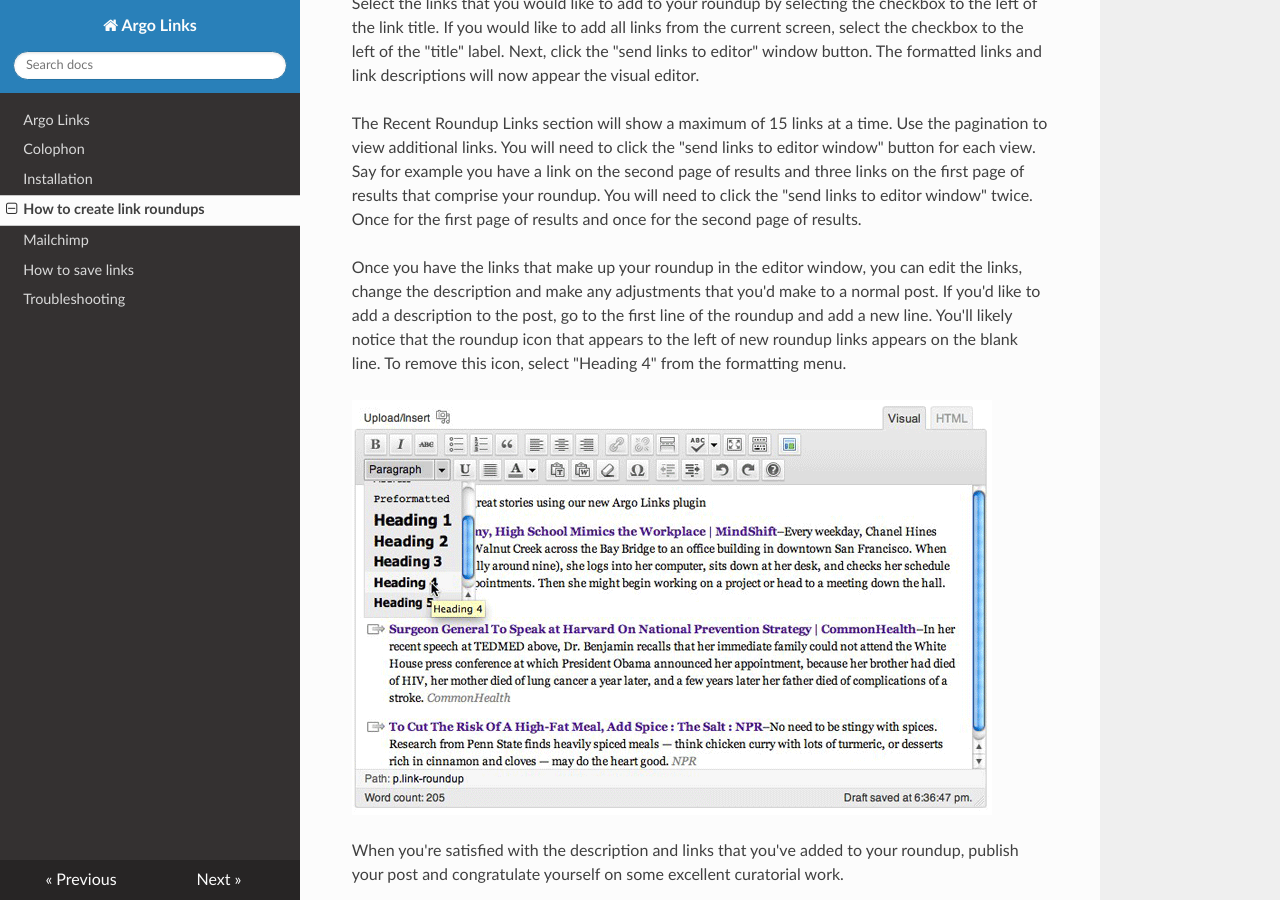
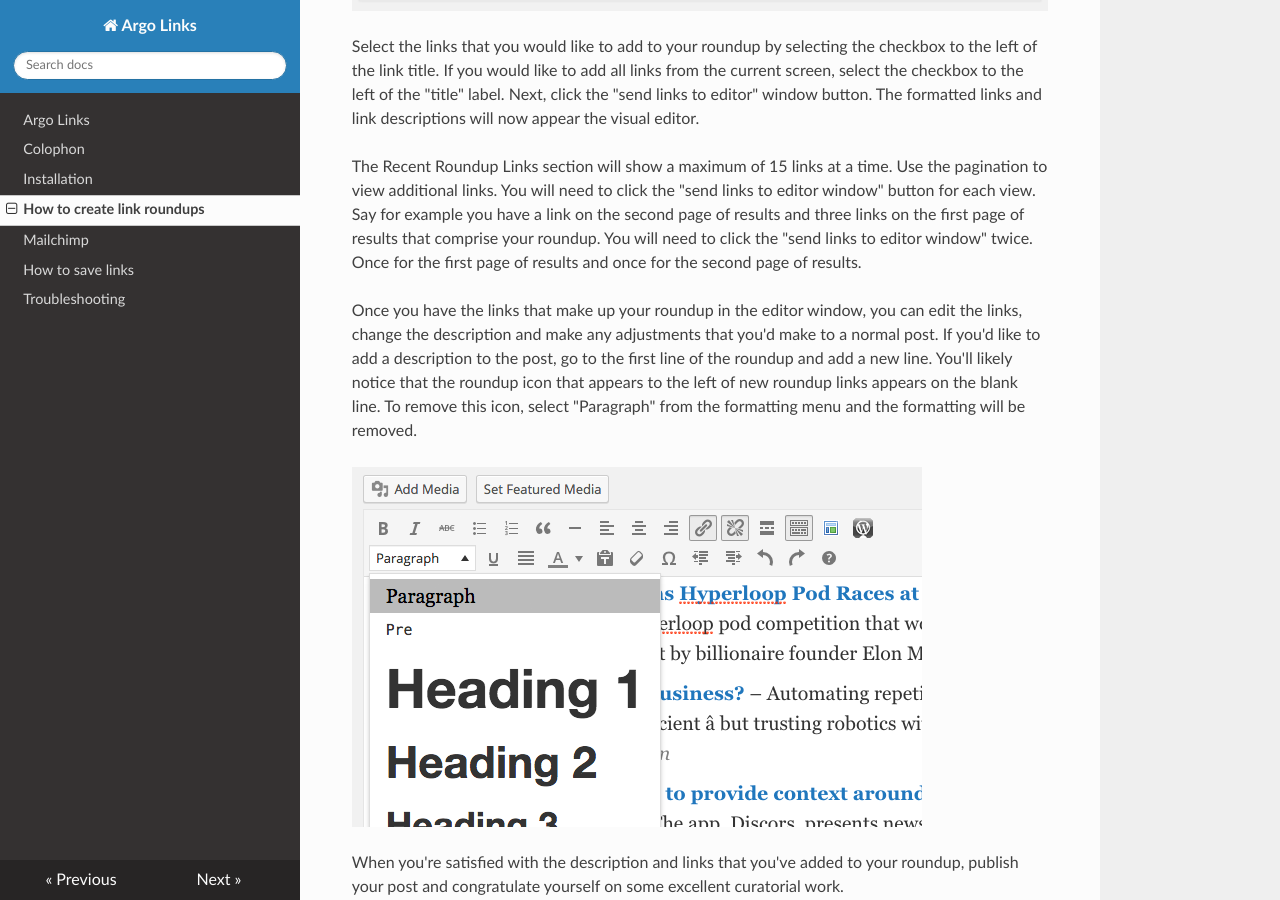
Before and after one commit to INN/link-roundups, an MkDocs documentation site: the page built from docs/link-roundups.md, in a window 1280 px wide and 900 px high, scrolled down 1091 px. Built offline with MkDocs 1.6.1, drawn with Linux system fonts in a browser that asks for light colours; nearby versions of some CDN libraries.

Commit message:
Update link roundup screenshots

```diff
--- a/docs/link-roundups.md
+++ b/docs/link-roundups.md
@@ -14,7 +14,7 @@ Select the links that you would like to add to your roundup by selecting the che
 
 The Recent Roundup Links section will show a maximum of 15 links at a time. Use the pagination to view additional links. You will need to click the "send links to editor window" button for each view. Say for example you have a link on the second page of results and three links on the first page of results that comprise your roundup. You will need to click the "send links to editor window" twice. Once for the first page of results and once for the second page of results.
 
-Once you have the links that make up your roundup in the editor window, you can edit the links, change the description and make any adjustments that you'd make to a normal post. If you'd like to add a description to the post, go to the first line of the roundup and add a new line. You'll likely notice that the roundup icon that appears to the left of new roundup links appears on the blank line. To remove this icon, select "Heading 4" from the formatting menu.
+Once you have the links that make up your roundup in the editor window, you can edit the links, change the description and make any adjustments that you'd make to a normal post. If you'd like to add a description to the post, go to the first line of the roundup and add a new line. You'll likely notice that the roundup icon that appears to the left of new roundup links appears on the blank line. To remove this icon, select "Paragraph" from the formatting menu and the formatting will be removed.
 
 ![Screenshot showing the post editor](img/link-roundup-heading.png)
 
```
Also changed, not shown: docs/img/link-roundup-heading.png, docs/img/new-roundup.png, docs/img/recent-roundup-links.png.
